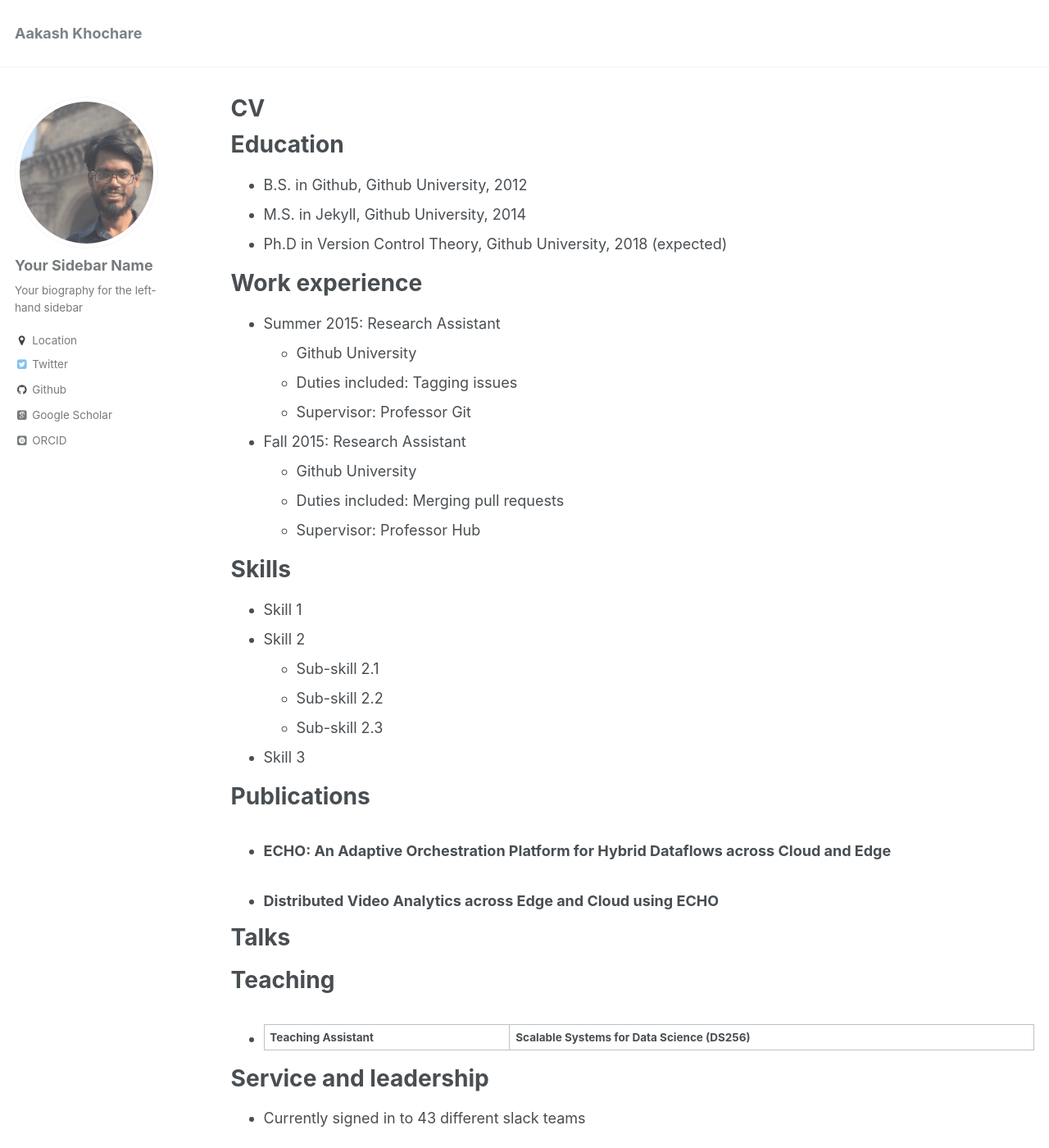
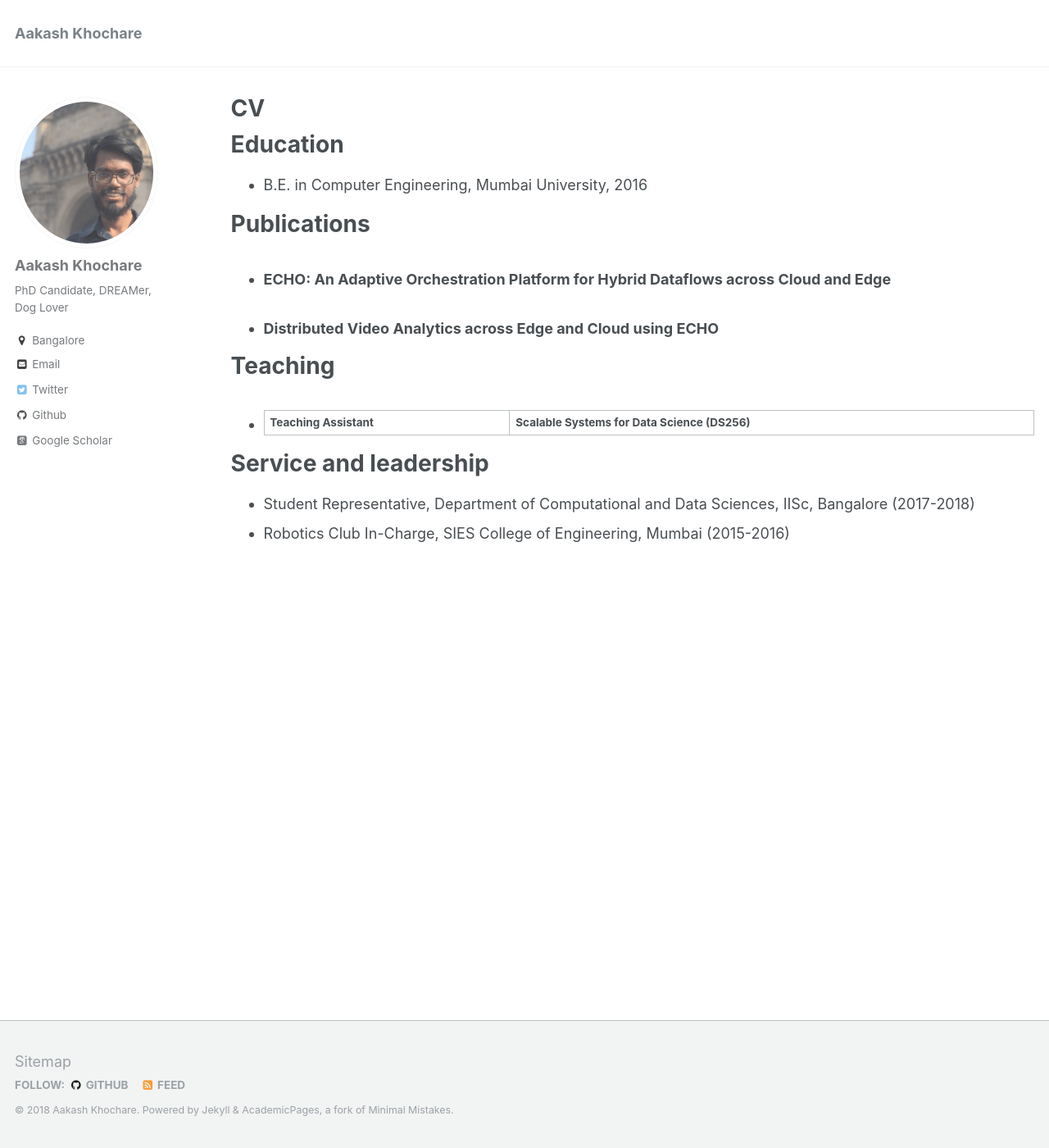
Before and after one commit to aakashkhochare/aakashkhochare.github.io, a Jekyll site: the page built from _pages/cv.md, in a window 1280 px wide and 1400 px high. Shown: the whole window at 82% size. Built offline with Jekyll 4.4.1, drawn with Linux system fonts in a browser that asks for light colours; some web fonts are replaced.

Commit message:
Content Update

```diff
--- a/_config.yml
+++ b/_config.yml
@@ -78,13 +78,13 @@ analytics:
 
 # Site Author
 author:
-  name             : "Your Sidebar Name"
+  name             : "Aakash Khochare"
   avatar           : "profile.png"
-  bio              : "Your biography for the left-hand sidebar"
-  location         : "Location"
+  bio              : "PhD Candidate, DREAMer, Dog Lover"
+  location         : "Bangalore"
   employer         :
-  googlescholar    : "http://yourfullgooglescholarurl.com"
-  email            :
+  googlescholar    : "https://scholar.google.co.in/citations?user=_BCfHmoAAAAJ&hl=en&oi=ao"
+  email            : "aakhochare@IISc.ac.in"
   uri              :
   bitbucket        :
   codepen          :
@@ -92,19 +92,19 @@ author:
   flickr           :
   facebook         :
   foursquare       :
-  github           : "academicpages"
+  github           : "aakashkhochare"
   google_plus      :
   keybase          :
   instagram        :
   lastfm           :
   linkedin         :
-  orcid            : "http://orcid.org/yourorcidurl"
+  orcid            :
   pinterest        :
   soundcloud       :
   stackoverflow    : # http://stackoverflow.com/users/123456/username
   steam            :
   tumblr           :
-  twitter          : "replacethistwitterhandle"
+  twitter          : "aakashkhochare"
   vine             :
   weibo            :
   xing             :
--- a/_pages/cv.md
+++ b/_pages/cv.md
@@ -11,41 +11,13 @@ redirect_from:
 
 Education
 ======
-* B.S. in Github, Github University, 2012
-* M.S. in Jekyll, Github University, 2014
-* Ph.D in Version Control Theory, Github University, 2018 (expected)
+* B.E. in Computer Engineering, Mumbai University, 2016
 
-Work experience
-======
-* Summer 2015: Research Assistant
-  * Github University
-  * Duties included: Tagging issues
-  * Supervisor: Professor Git
-
-* Fall 2015: Research Assistant
-  * Github University
-  * Duties included: Merging pull requests
-  * Supervisor: Professor Hub
-
-Skills
-======
-* Skill 1
-* Skill 2
-  * Sub-skill 2.1
-  * Sub-skill 2.2
-  * Sub-skill 2.3
-* Skill 3
 
 Publications
 ======
   <ul>{% for post in site.publications %}
     {% include archive-single-cv.html %}
-  {% endfor %}</ul>
-
-Talks
-======
-  <ul>{% for post in site.talks %}
-    {% include archive-single-talk-cv.html %}
   {% endfor %}</ul>
 
 Teaching
@@ -56,4 +28,5 @@ Teaching
 
 Service and leadership
 ======
-* Currently signed in to 43 different slack teams
+* Student Representative, Department of Computational and Data Sciences, IISc, Bangalore (2017-2018)
+* Robotics Club In-Charge, SIES College of Engineering, Mumbai (2015-2016)
```
Also changed, not shown: _pages/about.md (+2 -2 lines), _pages/non-menu-page.md (+1 -1 lines).
